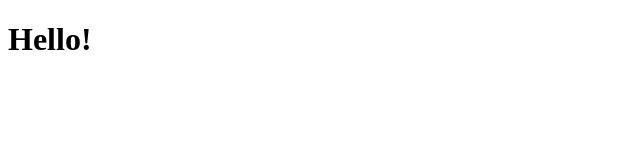
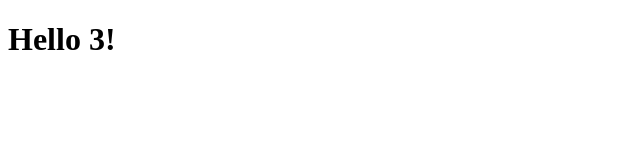
Before and after one commit to Hecateholistics/newrepositryhh, a plain HTML site: page index.html in a window 1280 px wide. Shown: the full height of the page, 0-640 px from the left. Drawn offline with Linux system fonts and the light colour scheme.

Commit message:
subida 3

```diff
--- a/index.html
+++ b/index.html
@@ -8,7 +8,7 @@
 </head>
 
 <body>
-    <h1>Hello!</h1>
+    <h1>Hello 3!</h1>
 </body>
 
 </html>
```
